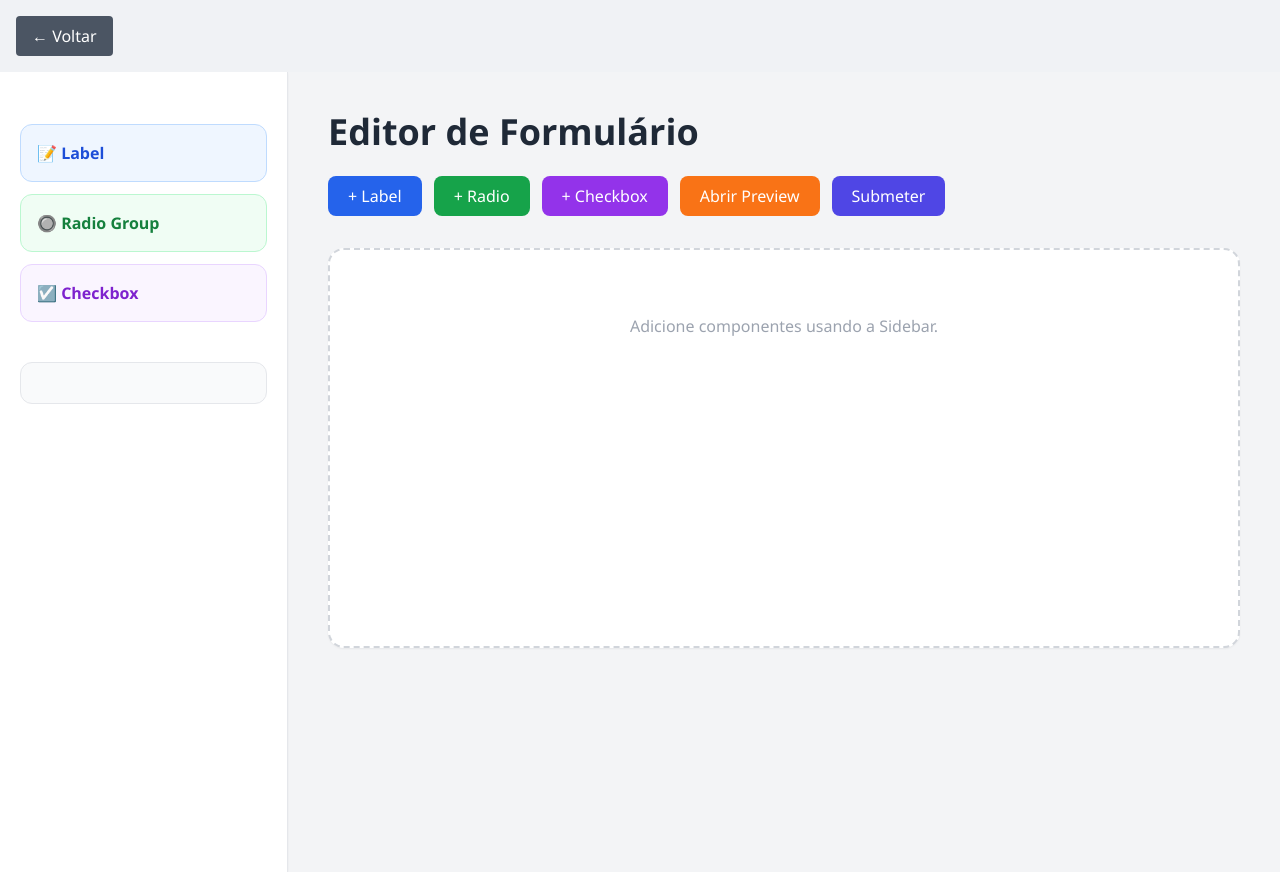
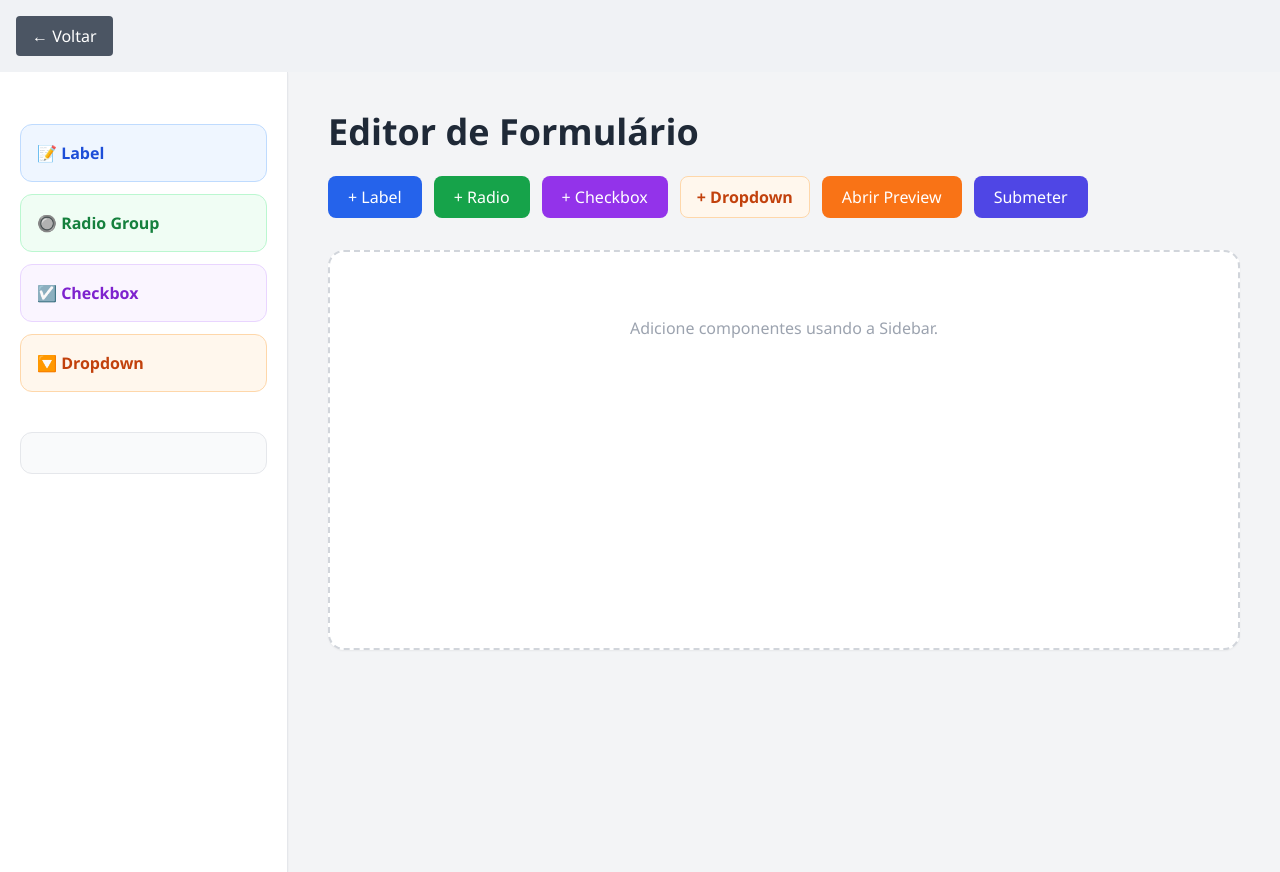
Before and after one commit to iptomar/2026-Team-F, a React (Vite) app in the folder Frontend/: page / in a window 1280 px wide. Both pictures are taken after a click on the button "+ Criar Novo Formulário". Built offline with nearby package versions, Linux system fonts and the light colour scheme.

Commit message:
CHANGED: Dropdown atualizado na Toolbar e Sidebar

```diff
--- a/Frontend/src/components/FieldCard.jsx
+++ b/Frontend/src/components/FieldCard.jsx
@@ -70,8 +70,7 @@ const FieldCard = ({
           </div>
 
           {/* OPÇÕES RADIO */}
-          {editData.type === FIELD_TYPES.RADIO && (
-
+          {(editData.type === FIELD_TYPES.RADIO || editData.type === FIELD_TYPES.DROPDOWN) && (
             <div>
 
               <label className="block text-sm font-semibold text-gray-700 mb-2">
--- a/Frontend/src/components/PreviewModal.jsx
+++ b/Frontend/src/components/PreviewModal.jsx
@@ -13,7 +13,6 @@ const PreviewModal = ({ isOpen, onClose, schema }) => {
         return <FormRadioGroup label={field.label} options={field.options} required={field.required} />;
       case 'checkbox':
         return <FormCheckbox label={field.label} description={field.label} required={field.required} />;
-      // Adicionar o caso dropdown
       case 'dropdown':
         return <FormDropdown label={field.label} options={field.options} required={field.required} />;
       default:
--- a/Frontend/src/components/Sidebar.jsx
+++ b/Frontend/src/components/Sidebar.jsx
@@ -53,6 +53,14 @@ const Sidebar = ({ addField, FIELD_TYPES }) => {
           ☑️ Checkbox
         </button>
 
+        {/* DROPDOWN */}
+        <button
+          onClick={() => addField(FIELD_TYPES.DROPDOWN)}
+          className="w-full bg-orange-50 hover:bg-orange-100 border border-orange-200 text-orange-700 font-semibold p-4 rounded-xl transition-all text-left"
+        >
+          🔽 Dropdown
+        </button>
+
       </div>
 
 
--- a/Frontend/src/components/Toolbar.jsx
+++ b/Frontend/src/components/Toolbar.jsx
@@ -36,6 +36,14 @@ const Toolbar = ({
         + Checkbox
       </button>
 
+      {/* Botão Dropdown */}
+      <button
+      onClick={() => addField(FIELD_TYPES.DROPDOWN)}
+      className="bg-orange-50 hover:bg-orange-100 border border-orange-200 text-orange-700 font-semibold px-4 py-2 rounded-lg transition-all"
+      >
+       + Dropdown
+      </button>
+
       {/* Botão Preview */}
       <button
         onClick={() => setMockMode(!mockMode)}
```
